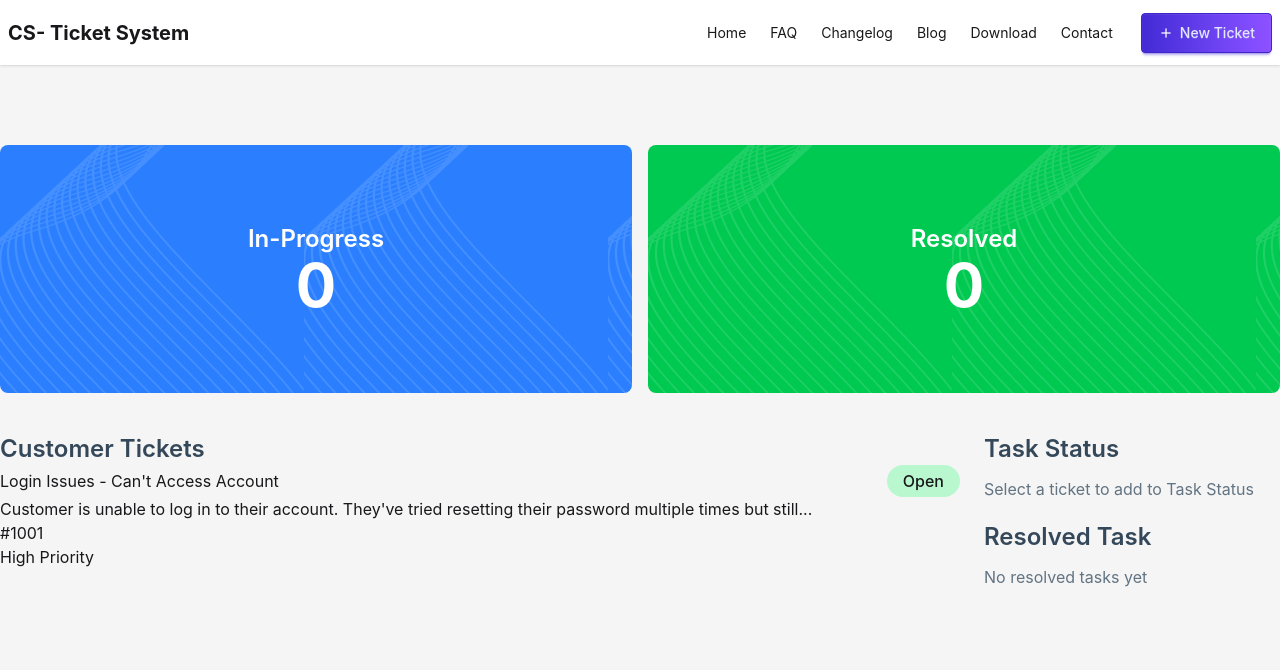
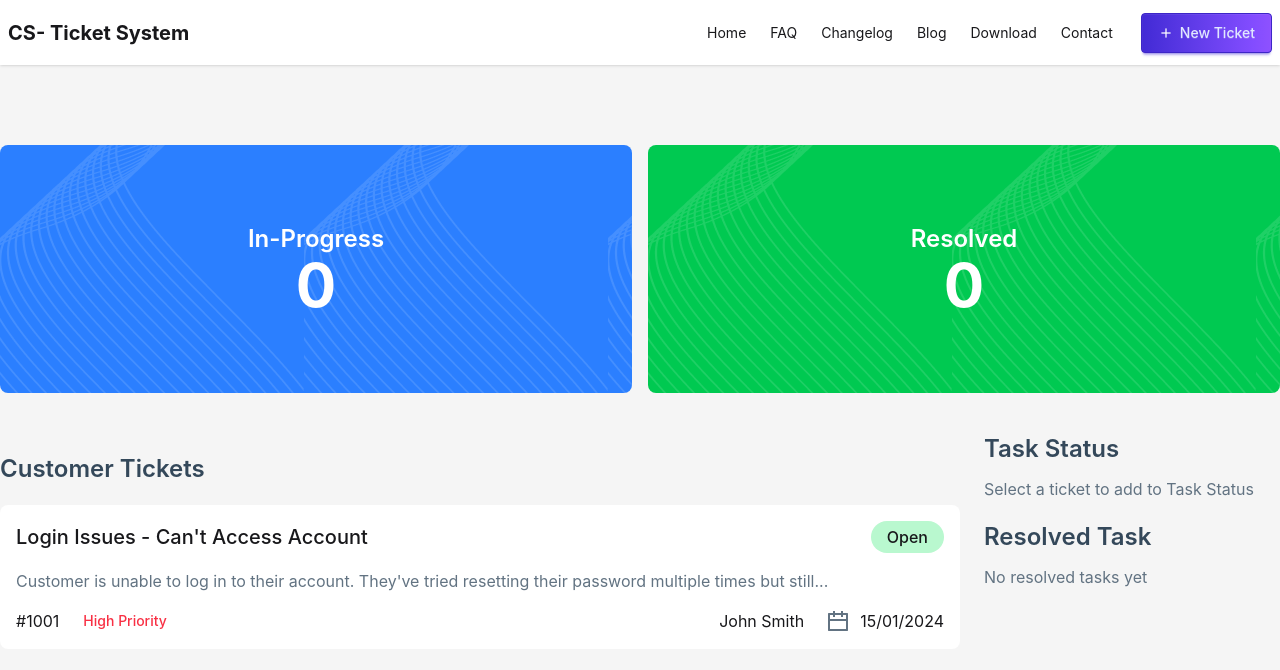
Before and after one commit to gmnayem631/ticket-system, a React (Vite) app: page / in a window 1280 px wide. Shown: the top 670 px of the page. Built offline with nearby package versions, Linux system fonts and the light colour scheme.

Commit message:
designed the ticket card and generated fake ticket json data

```diff
--- /dev/null
+++ b/public/tickets.json
@@ -0,0 +1,102 @@
+[
+  {
+    "id": "ticket_001",
+    "ticketNumber": "#1001",
+    "title": "Login Issues - Can't Access Account",
+    "description": "Customer is unable to log in to their account. They've tried resetting their password multiple times but still cannot gain access. No suspicious login attempts were detected.",
+    "priority": "HIGH",
+    "status": "Open",
+    "customerName": "John Smith",
+    "issueDate": "15/01/2024"
+  },
+  {
+    "id": "ticket_002",
+    "ticketNumber": "#1002",
+    "title": "Payment Failed - Card Declined",
+    "description": "Customer attempted to pay using Visa card ending in 1234 but the payment keeps failing despite sufficient balance and correct details entered.",
+    "priority": "HIGH",
+    "status": "Open",
+    "customerName": "Sarah Johnson",
+    "issueDate": "16/01/2024"
+  },
+  {
+    "id": "ticket_003",
+    "ticketNumber": "#1003",
+    "title": "Unable to Download Invoice",
+    "description": "Customer cannot download their January invoice from the billing section. The download button appears but clicking it does nothing and no file is generated.",
+    "priority": "MEDIUM",
+    "status": "In-Progress",
+    "customerName": "Michael Brown",
+    "issueDate": "17/01/2024"
+  },
+  {
+    "id": "ticket_004",
+    "ticketNumber": "#1004",
+    "title": "Incorrect Billing Address",
+    "description": "Customer's billing address shows a different city than what they entered. They updated it multiple times but the old address still displays on invoices and receipts.",
+    "priority": "LOW",
+    "status": "Open",
+    "customerName": "Emily Davis",
+    "issueDate": "18/01/2024"
+  },
+  {
+    "id": "ticket_005",
+    "ticketNumber": "#1005",
+    "title": "App Crash on Launch",
+    "description": "Customer reports that the mobile app crashes immediately upon opening on their Android 13 device. The issue occurs consistently after the latest update.",
+    "priority": "HIGH",
+    "status": "Open",
+    "customerName": "David Wilson",
+    "issueDate": "19/01/2024"
+  },
+  {
+    "id": "ticket_006",
+    "ticketNumber": "#1006",
+    "title": "Refund Not Processed",
+    "description": "Customer requested a refund two weeks ago but has not received the amount yet. The refund was approved in the system but the money has not returned to their account.",
+    "priority": "MEDIUM",
+    "status": "In-Progress",
+    "customerName": "Sophia Taylor",
+    "issueDate": "20/01/2024"
+  },
+  {
+    "id": "ticket_007",
+    "ticketNumber": "#1007",
+    "title": "Two-Factor Authentication Issue",
+    "description": "Customer is not receiving 2FA codes on their registered phone number despite correct number and carrier. SMS delivery fails consistently.",
+    "priority": "HIGH",
+    "status": "Open",
+    "customerName": "James Anderson",
+    "issueDate": "21/01/2024"
+  },
+  {
+    "id": "ticket_008",
+    "ticketNumber": "#1008",
+    "title": "Unable to Update Profile Picture",
+    "description": "Customer tries to upload a new profile picture but receives an 'Upload failed' error message every time. File size is within limits and format is supported.",
+    "priority": "LOW",
+    "status": "Open",
+    "customerName": "Olivia Martinez",
+    "issueDate": "22/01/2024"
+  },
+  {
+    "id": "ticket_009",
+    "ticketNumber": "#1009",
+    "title": "Subscription Auto-Renewal",
+    "description": "Customer wants to enable auto-renewal for their subscription but the toggle remains disabled and cannot be turned on from their account settings.",
+    "priority": "MEDIUM",
+    "status": "In-Progress",
+    "customerName": "Liam Thomas",
+    "issueDate": "17/01/2024"
+  },
+  {
+    "id": "ticket_010",
+    "ticketNumber": "#1010",
+    "title": "Missing Order Confirmation Email",
+    "description": "Customer placed an order and payment succeeded but they never received the confirmation email. Order appears correctly in their account history.",
+    "priority": "MEDIUM",
+    "status": "Open",
+    "customerName": "Isabela Garcia",
+    "issueDate": "24/01/2024"
+  }
+]
--- a/src/components/CustomerTickets/CustomerTickets.jsx
+++ b/src/components/CustomerTickets/CustomerTickets.jsx
@@ -1,27 +1,38 @@
 import React from "react";
+import calenderImg from "../../assets/calendar.png";
 
 const CustomerTickets = () => {
   return (
     <div className="w-3/4">
-      <h3 className="text-[#34485A] font-semibold text-2xl">
+      <h3 className="text-[#34485A] font-semibold text-2xl my-5">
         Customer Tickets
       </h3>
 
-      <div className="">
+      {/* Card */}
+      <div className="bg-white p-4 rounded-lg flex flex-col justify-center gap-4">
         <div className="flex items-center justify-between">
-          <h3>Login Issues - Can't Access Account</h3>
+          <h3 className="font-medium text-xl">
+            Login Issues - Can't Access Account
+          </h3>
           <div className="px-4 py-1 bg-[#B9F8CF] font-medium rounded-full flex justify-center items-center">
             Open
           </div>
         </div>
-        <p>
+        <p className="text-[#627382]">
           Customer is unable to log in to their account. They've tried resetting
           their password multiple times but still...
         </p>
-        <div className="flex">
-          <div className="">
+        <div className="flex justify-between">
+          <div className="flex gap-6 items-center">
             <p>#1001</p>
-            <p>High Priority</p>
+            <p className="text-[#F83044] font-medium text-sm">High Priority</p>
+          </div>
+          <div className="flex gap-6 items-center">
+            <p>John Smith</p>
+            <p className="flex items-center gap-3">
+              <img src={calenderImg} alt="" />
+              15/01/2024
+            </p>
           </div>
         </div>
       </div>
```
Also changed, not shown: src/assets/calendar.png (added).
